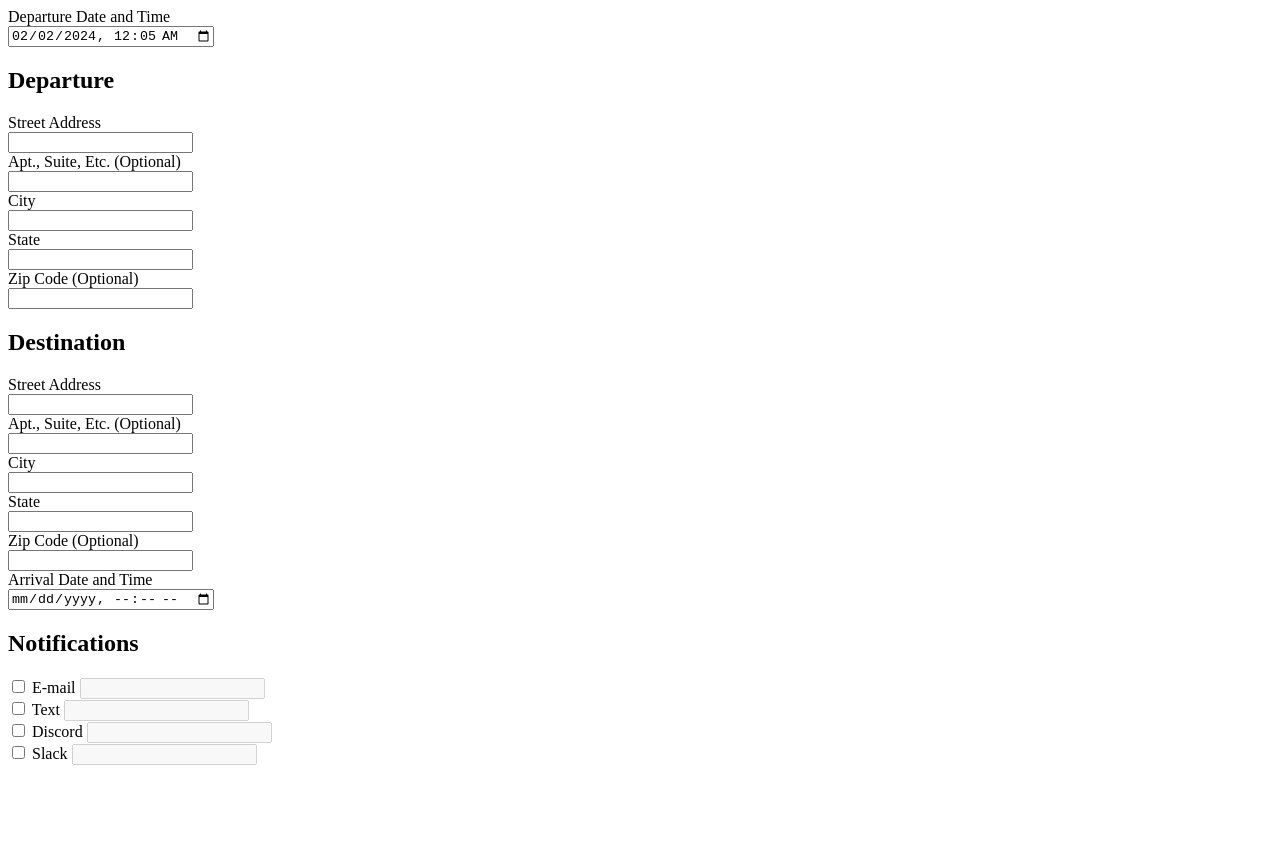
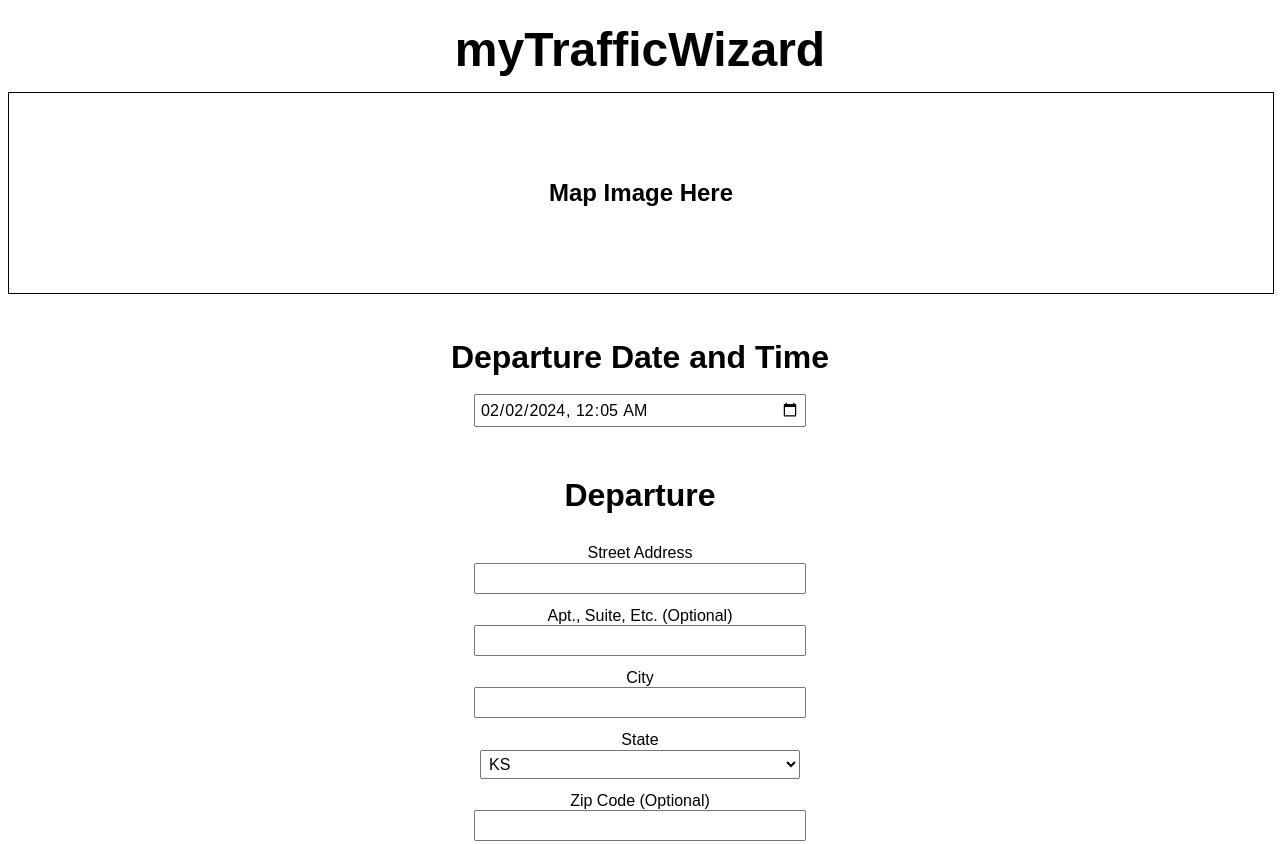
Before and after one commit to fhsu-csci441-team-a/myTrafficWizard, a plain HTML site: page index.html in a window 1280 px wide. Shown: the top 844 px of the page. Before the commit the page ends 800 px from the top, so only its background shows below. Drawn offline with Linux system fonts and the light colour scheme.

Commit message:
Initial UI Sketch

```diff
--- a/index.html
+++ b/index.html
@@ -3,8 +3,68 @@
 <head>
     <meta charset="UTF-8">
     <meta name="viewport" content="width=device-width, initial-scale=1.0">
-    <title>Document</title>
+    <title>myTrafficWizard</title>
 <style>
+    * {
+        font-family: Arial, Helvetica, sans-serif;
+        font-size: 1rem;
+        line-height: 1.2rem;
+    }
+
+    h1 {
+        font-size: 3rem;
+    }
+
+    h2 {
+        font-size: 2rem;
+    }
+
+    h3 {
+        font-size: 1.5rem;
+    }
+
+    div {
+        margin: 0.25rem;
+    }
+
+    section {
+        margin: 1rem;
+    }
+
+    input[type="datetime-local"],
+    input[type="text"],
+    select {
+        width: 20rem;
+        padding: 0.25rem;
+    }
+
+    label {
+        margin-top: 0.75rem;
+    }
+
+    button {
+        margin: 1rem;
+        padding: 0.5rem;
+    }
+
+    .image {
+        width: 100%;
+        height: 25vh;
+        border: 1px solid;
+        margin: auto;
+    }
+
+    .horizontal-center {
+        display: flex;
+        flex-direction: column;
+        align-items: center;
+        justify-content: center;
+    }
+
+    .vertical-center {
+        height: 100vh;
+    }
+
     .address {
         display: block;
     }
@@ -14,12 +74,18 @@
     }
 </style>
 </head>
-<body>
-    <div>
-        <label class="address" for="departureDateTime">Departure Date and Time</label>
+<body class="horizontal-center">
+    <h1 class="horizontal-center">myTrafficWizard</h1>
+    <div class="image horizontal-center">
+        <img src="">
+        <h3>Map Image Here</h3>
+    </div>
+    <form class="horizontal-center">
+        <section class="horizontal-center">
+                <label class="address" for="departureDateTime"><h2>Departure Date and Time</h2></label>
             <input class="address" type="datetime-local" id="departureDateTime" name="departureDateTime" required>
-    </div>
-    <div>
+        </section>
+        <section class="horizontal-center">
             <h2>Departure</h2>
             <label class="address" for="departureAddress1">Street Address</label>
             <input class="address" type="text" id="departureAddress1" name="departureAddress1" required>
@@ -28,11 +94,14 @@
             <label class="address" for="departureCity">City</label>
             <input class="address" type="text" id="departureCity" name="departureCity" required>
             <label class="address" for="departureState">State</label>
-        <input class="address" type="text" id="departureState" name="departureState" required>
+            <select class="address" type="text" id="departureState" name="departureState" required>
+                <option>KS</option>
+                <option>MO</option>
+            </select>
             <label class="address" for="departureZipCode">Zip Code (Optional)</label>
             <input class="address" type="text" id="departureZipCode" name="departureZipCode">
-    </div>
-    <div>
+        </section>
+        <section class="horizontal-center">
             <h2>Destination</h2>
             <label class="address" for="destinationAddress1">Street Address</label>
             <input class="address" type="text" id="destinationAddress1" name="destinationAddress1" required>
@@ -41,37 +110,63 @@
             <label class="address" for="destinationCity">City</label>
             <input class="address" type="text" id="destinationCity" name="destinationCity" required>
             <label class="address" for="destinationState">State</label>
-        <input class="address" type="text" id="destinationState" name="destinationState" required>
+            <select class="address" type="text" id="destinationState" name="destinationState" required>
+                <option>KS</option>
+                <option>MO</option>
+            </select>
             <label class="address" for="destinationZipCode">Zip Code (Optional)</label>
             <input class="address" type="text" id="destinationZipCode" name="destinationZipCode">
-    </div>
-    <div>
-        <label class="address" for="arrivalDateTime">Arrival Date and Time</label>
+        </section>
+        <section class="horizontal-center">
+            <label class="address" for="arrivalDateTime"><h2>Estimated Arrival</h2></label>
             <input class="address" type="datetime-local" id="arrivalDateTime" name="arrivalDateTime">
-    </div>
-    <div>
+        </section>
+        <section class="horizontal-center">
             <h2>Notifications</h2>
             <div>
-            <input class="notification" type="checkbox" id="emailCheckBox" name="emailCheckBox">
-            <label class="notification" for="emailAddress">E-mail</label>
+                <label class="notification" for="emailAddress">
+                    <span><input class="notification" type="checkbox" id="emailCheckBox" name="emailCheckBox"></span>
+                    E-mail
+                </label>
                 <input class="notification" type="text" id="emailAddress" name="emailAddress" disabled>
             </div>
             <div>
-            <input class="notification" type="checkbox" id="smsCheckBox" name="smsCheckBox">
-            <label class="notification" for="smsAddress">Text</label>
+                <div>
+                    <label class="notification" for="smsAddress">
+                        <span><input class="notification" type="checkbox" id="smsCheckBox" name="smsCheckBox"></span>
+                        Text Number
+                    </label>
                     <input class="notification" type="text" id="smsAddress" name="smsAddress" disabled>
                 </div>
                 <div>
-            <input class="notification" type="checkbox" id="discordCheckbox" name="discordCheckbox">
-            <label class="notification" for="discordUser">Discord</label>
+                    <label for="smsProvider">
+                        Cell Provider
+                    </label>
+                    <select type="text" id="smsProvider" name="smsProvider" disabled>
+                        <option>AT & T</option>
+                        <option>Verizon</option>
+                    </select>
+                </div>
+            </div>
+            <div>
+                <label class="notification" for="discordUser">
+                    <span><input class="notification" type="checkbox" id="discordCheckbox" name="discordCheckbox"></span>
+                    Discord
+                </label>
                 <input class="notification" type="text" id="discordUser" name="discordUser" disabled>
             </div>
             <div>
-            <input class="notification" type="checkbox" id="slackCheckBox" name="slackCheckBox">
-            <label class="notification" for="slackUser">Slack</label>
+                <label class="notification" for="slackUser">
+                    <span><input class="notification" type="checkbox" id="slackCheckBox" name="slackCheckBox"></span>
+                    Slack
+                </label>
                 <input class="notification" type="text" id="slackUser" name="slackUser" disabled>
             </div>
+        </section>
+        <div class="horizontal-center">
+            <button>Submit</button>
         </div>
+    </form>
 </body>
 <script>
     const toISOLocalDateTime = (utcDateTime) => {
```
Lines whose indentation alone changed are shown as unchanged.
